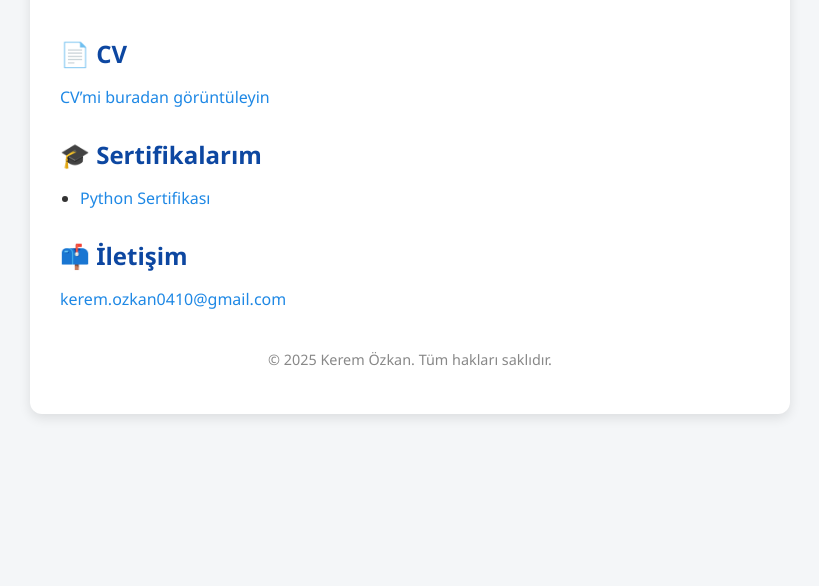
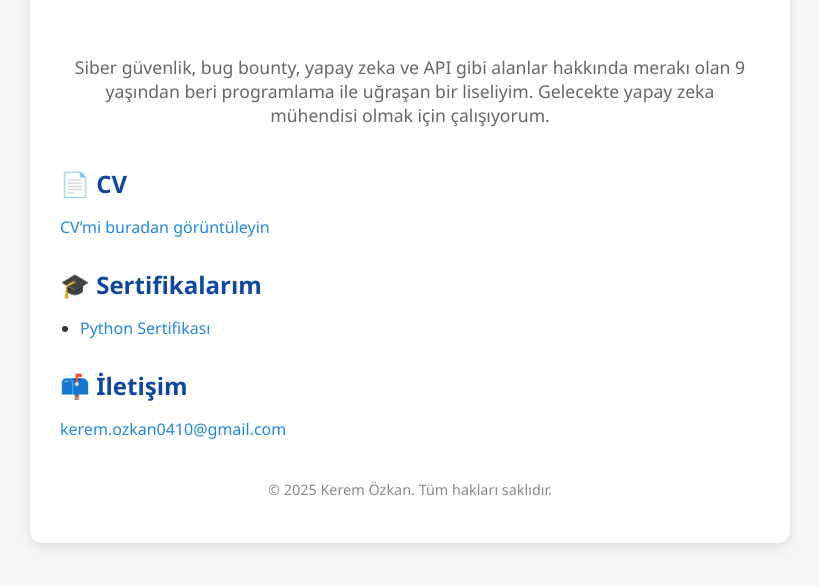
Before and after one commit to KeremOzkan454/KeremOzkan454.github.io, a plain HTML site: page index.html in a window 1280 px wide. Shown: the part 196-782 px from the top of the page, without its empty margins (230-1049 px from the left). Drawn offline with Linux system fonts and the light colour scheme.

Commit message:
index.html updated

```diff
--- a/index.html
+++ b/index.html
@@ -11,6 +11,8 @@
     <header>
       <h1>Kerem Özkan</h1>
       <p>Yazılım | Siber Güvenlik | Yapay Zeka | Öğrenci</p>
+      </br>
+      <p>Siber güvenlik, bug bounty, yapay zeka ve API gibi alanlar hakkında merakı olan 9 yaşından beri programlama ile uğraşan bir liseliyim. Gelecekte yapay zeka mühendisi olmak için çalışıyorum.</p>
     </header>
 
     <section>
```
